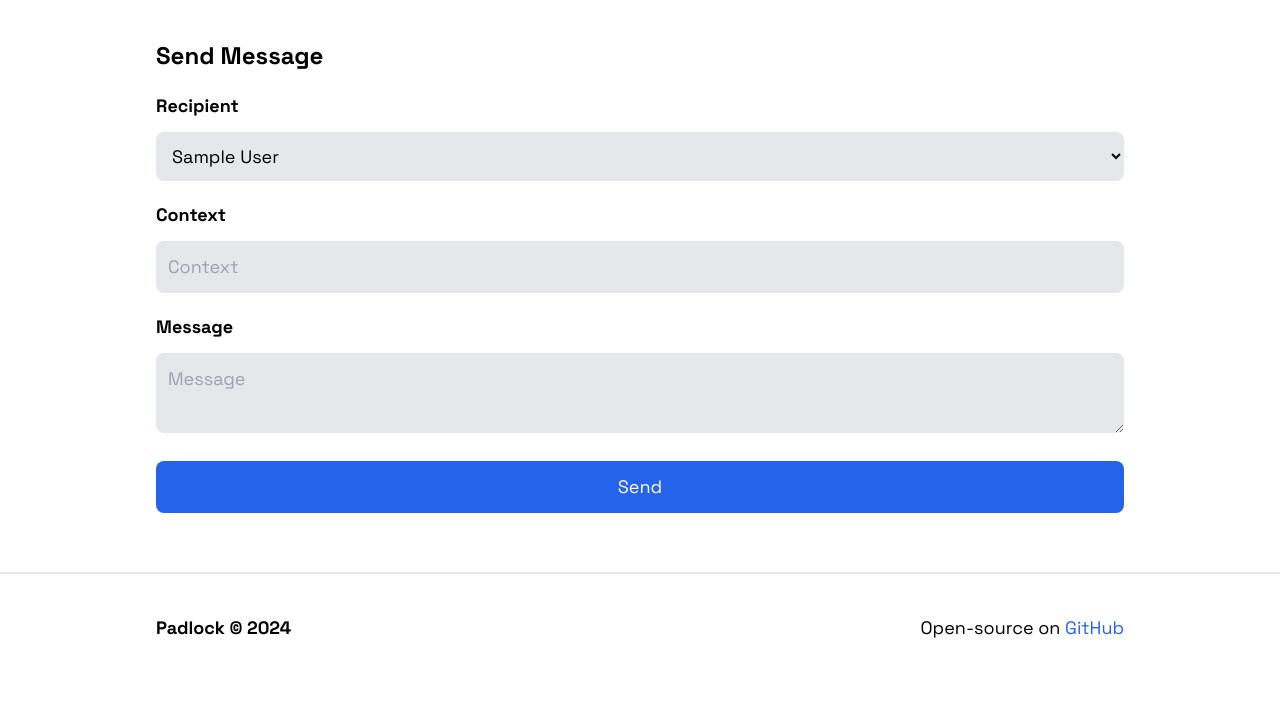
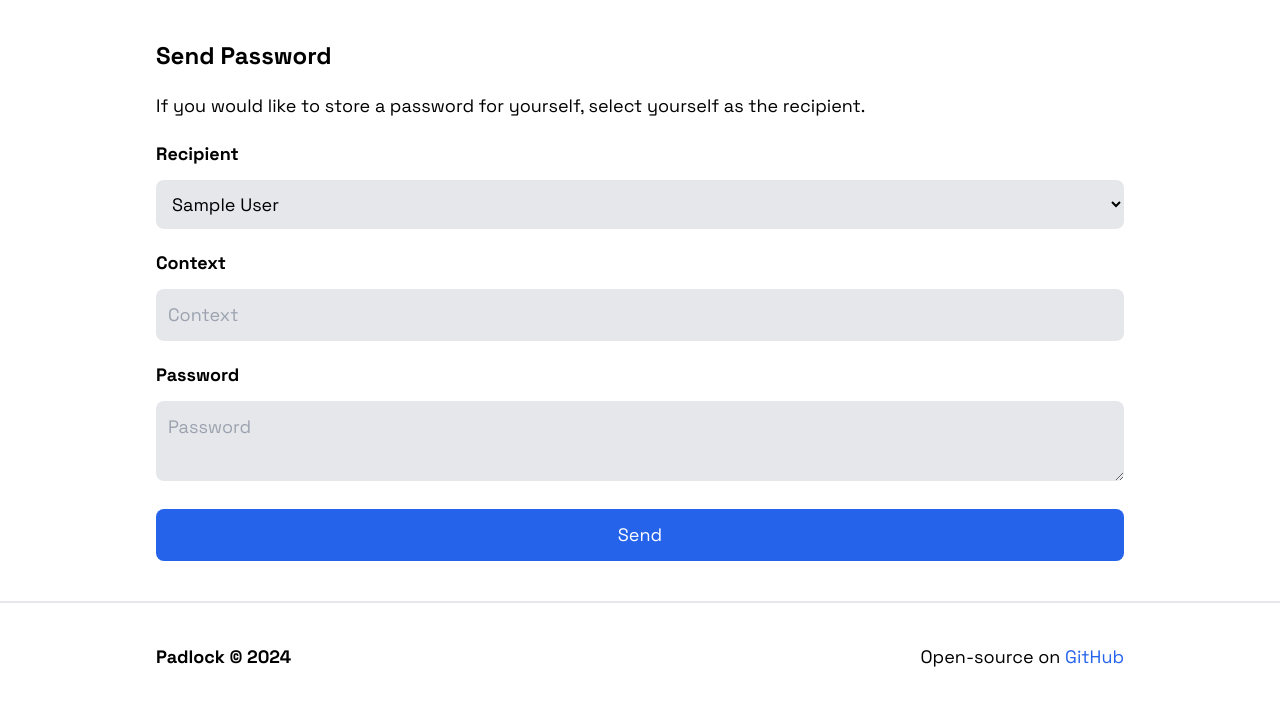
Before and after one commit to LGmatrix13/padlock, a Flask app: page /send/ in a window 1280 px wide. Shown: the part 118-829 px from the top of the page. Before the commit the page ends 756 px from the top, so only its background shows below. Run offline with Flask 3, Linux system fonts and the light colour scheme; the visitor is signed in with stand-in values (Sample User, id 1); data comes from the database, SQL or seed files in the repository; style sheets or scripts are compiled from the project's sources.

Commit message:
Rename to passwords

```diff
--- a/app.py
+++ b/app.py
@@ -5,7 +5,7 @@ from routes.auth import auth_blueprint
 from routes.danger_zone import danger_zone_blueprint
 from routes.save_token import save_token_blueprint
 from routes.send import send_blueprint
-from routes.texts import texts_blueprint
+from routes.passwords import passwords_blueprint
 from routes.logout import logout_blueprint
 
 app = Flask(__name__)
@@ -15,7 +15,7 @@ app.register_blueprint(auth_blueprint)
 app.register_blueprint(danger_zone_blueprint)
 app.register_blueprint(save_token_blueprint)
 app.register_blueprint(send_blueprint)
-app.register_blueprint(texts_blueprint)
+app.register_blueprint(passwords_blueprint)
 app.register_blueprint(logout_blueprint)
 
 if __name__ == "__main__":
--- a/lib/forms.py
+++ b/lib/forms.py
@@ -14,7 +14,7 @@ class LoginForm(FlaskForm):
 class SendForm(FlaskForm):
     recipient = SelectField("Recipient")
     context = StringField("Context", validators=[InputRequired()])
-    message = TextAreaField("Message", validators=[InputRequired()])
+    password = TextAreaField("Password", validators=[InputRequired()])
     submit = SubmitField("Send")
 
 class DangerZoneForm(FlaskForm):
--- a/routes/send.py
+++ b/routes/send.py
@@ -26,7 +26,7 @@ def post_send():
         recipient_user_id, sender_name, sender_public_key = users.read(user_id=form.recipient.data)
         encrypted_session_key, nonce, ciphertext = cb.encrypt_message_with_aes_and_rsa(
             cb.rsa_deserialize_public_key(sender_public_key),
-            form.message.data.encode('utf-8')
+            form.password.data.encode('utf-8')
         )
         signature = cb.RSA_Signature(
             private_key = cb.rsa_deserialize_private_key(private_key),
--- a/templates/macros.html
+++ b/templates/macros.html
@@ -12,15 +12,18 @@
 {% macro submit(input, title) %}
   {{ input(class = "bg-blue-600 text-white w-full rounded-lg p-3") }}
 {% endmacro %}
-{% macro text(text_content) %}
-  <button onclick="copyToClipboard(this)" value="{{ text.text }}">
+{% macro password(password_content) %}
+  <button
+    onclick="copyToClipboard(this)"
+    value="{{ password_content.password }}"
+  >
     <div class="border-2 p-5 rounded-lg flex items-center">
       <div class="flex flex-col space-y-3 text-left">
-        <h2 class="font-bold">{{ text_content.sender }}</h2>
-        <p>{{ text_content.context }}</p>
+        <h2 class="font-bold">{{ password_content.sender }}</h2>
+        <p>{{ password_content.context }}</p>
       </div>
       <div class="ml-auto order-2 space-x-3 flex items-center">
-        {% if text_content.verified %}
+        {% if password_content.verified %}
           <svg
             xmlns="http://www.w3.org/2000/svg"
             fill="none"
--- a/templates/send.html
+++ b/templates/send.html
@@ -1,16 +1,20 @@
 {% from "macros.html" import field, submit %}
 {% extends "base.html" %}
 {% block title %}
-  Send Message
+  Send Password
 {% endblock %}
 {% block content %}
   <section class="space-y-5 mb-10">
-    <h1 class="text-2xl font-bold">Send Message</h1>
+    <h1 class="text-2xl font-bold">Send Password</h1>
+    <p>
+      If you would like to store a password for yourself, select yourself as the
+      recipient.
+    </p>
     <form method="POST" class="space-y-5">
       {{ form.hidden_tag() }}
       {{ field(form.recipient.label, form.recipient, "Contacts") }}
       {{ field(form.context.label, form.context, "Context") }}
-      {{ field(form.message.label, form.message, "Message") }}
+      {{ field(form.password.label, form.password, "Password") }}
       {{ submit(form.submit) }}
     </form>
   </section>
```
Also changed, not shown: routes/passwords.py (renamed from routes/texts.py, +6 -6 lines), templates/passwords.html (added, +18 -0 lines), templates/texts.html (deleted, +0 -18 lines).
